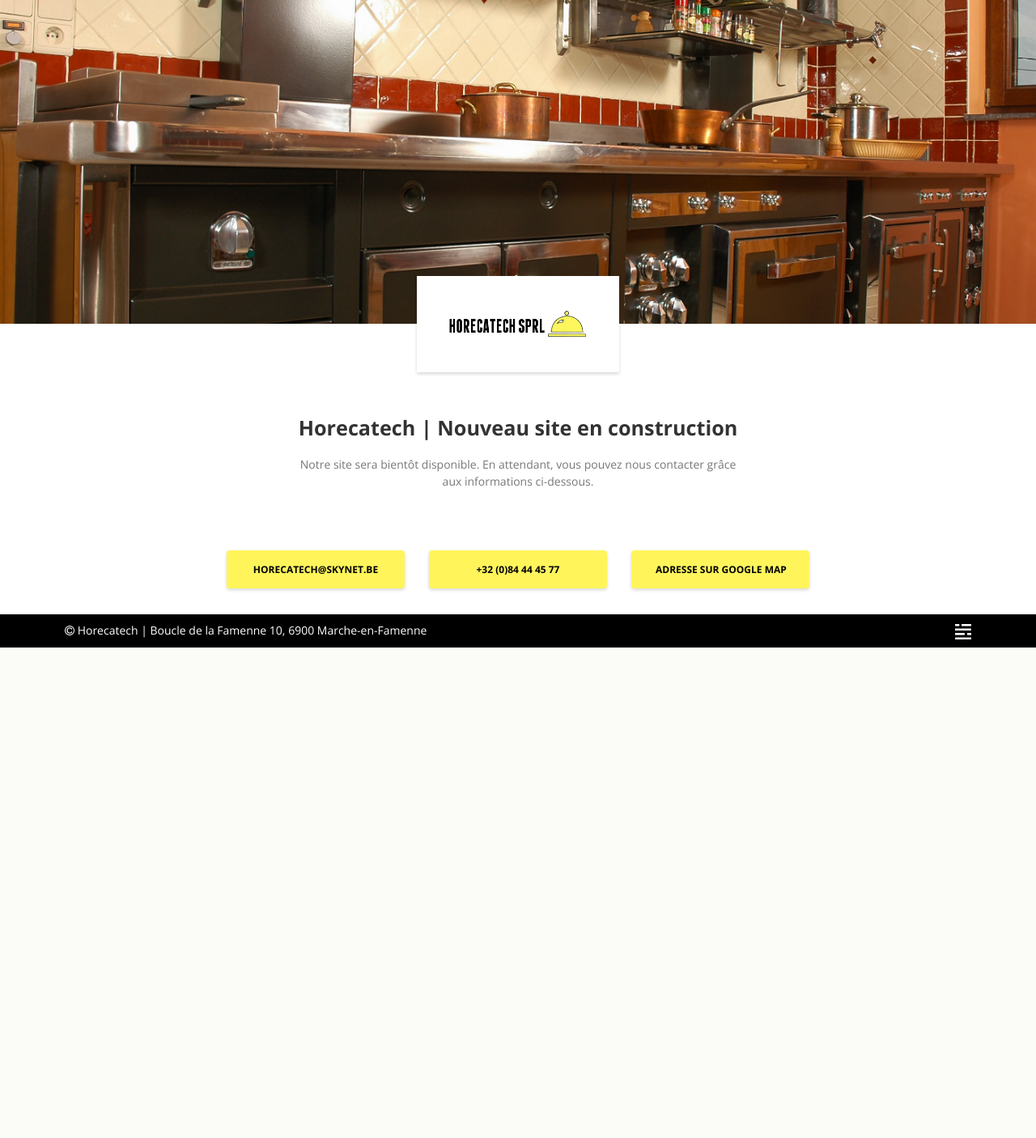
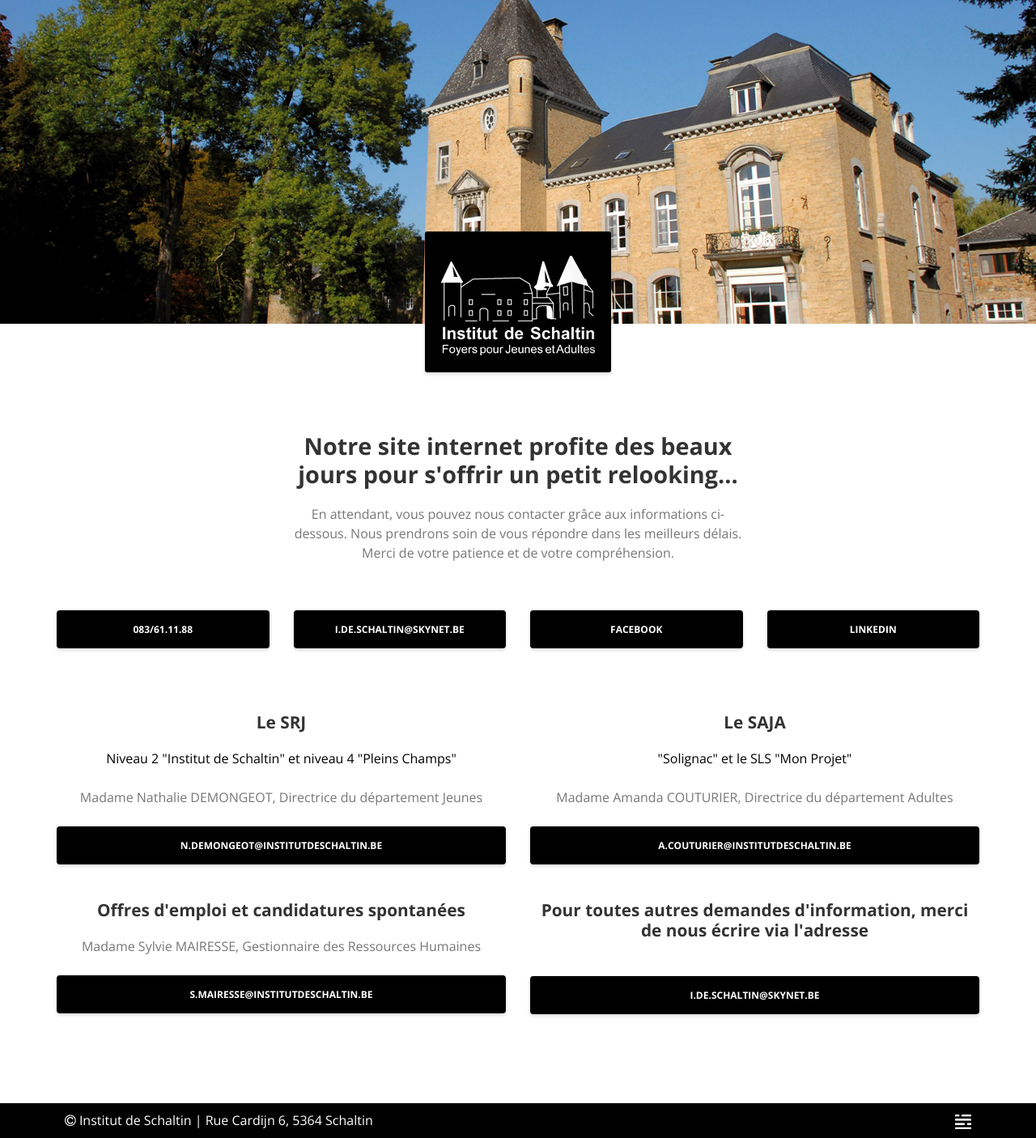
Before and after one commit to Webdigitales/institutdeschaltin, a PHP site: page / in a window 1280 px wide. Shown: the whole page at 81% size. Before the commit the page ends 800 px from the top, so only its background shows below. Run offline with PHP 8.4, Linux system fonts and the light colour scheme.

Commit message:
First commit

```diff
--- a/index.html
+++ b/index.html
@@ -1,49 +1,40 @@
 <!DOCTYPE html>
 <html lang="fr">
-
 <head>
-  <title>Horecatech | Bientôt disponible</title>
+  <title>Institut de Schaltin | Bientôt disponible</title>
   <meta name="Content-Type" content="UTF-8">
   <meta name="Content-Language" content="fr">
-  <meta name="Description" content="ente et service après-vente de cuisines industrielles.">
+  <meta name="Description" content="Institut de Schaltin">
   <meta name="Revisit-After" content="15 days">
   <meta name="Robots" content="all">
   <meta name="Rating" content="general">
   <meta name="Distribution" content="global">
-  <meta name="Geography" content="Avenue de Criel 11a 5370 Havelange">
+  <meta name="Geography" content="Rue Cardijn 6, 5364 Schaltin">
   <meta charset="utf-8">
-
   <link href="https://fonts.googleapis.com/css?family=Open+Sans:400,700" rel="stylesheet">
-
   <!--font-awesome-->
   <link rel="stylesheet" href="css/font-awesome/css/font-awesome.min.css">
-
   <!--Bootstrap css-->
   <link rel="stylesheet" href="css/style.css">
-
   <!--Viewport-->
   <meta name="viewport" content="width=device-width, initial-scale=1">
-
 </head>
-
 <body>
 <section class="page-wrapper">
   <header class="header">
     <section class="logo">
       <div class="img-logo">
-          <img src="img/logo.png" alt="Horecatech">
+        <img src="img/logo.png" alt="Institut de Schaltin">
       </div>
     </section>
   </header>
-
   <main class="main">
     <div class="container">
       <div class="row">
         <div class="col-sm-10 col-sm-offset-1 col-md-6 col-md-offset-3">
-            <h1>Horecatech | Nouveau site en construction</h1>
-
+          <h1>Notre site internet profite des beaux jours pour s'offrir un petit relooking...</h1>
           <p>
-              Notre site sera bientôt disponible. En attendant, vous pouvez nous contacter grâce aux informations ci-dessous.
+            En attendant, vous pouvez nous contacter grâce aux informations ci-dessous.  Nous prendrons soin de vous répondre dans les meilleurs délais. Merci de votre patience et de votre compréhension.
           </p>
         </div>
       </div>
@@ -51,30 +42,60 @@
     <div class="container">
       <div class="link">
         <div class="row">
-            <div class="col-md-8 col-md-offset-2">
-              <div class="col-sm-4">
-                <a href="mailto:horecatech@skynet.be" class="btn btn-primary">horecatech@skynet.be</a>
+          <div class="col-sm-6 col-md-3">
+            <a href="tel:+3283611188" class="btn btn-primary">083/61.11.88</a>
           </div>
-              <div class="col-sm-4">
-                <a href="tel:+3284444577" itemprop="telephone" class="btn btn-primary">+32 (0)84 44 45 77</a>
+          <div class="col-sm-6 col-md-3">
+            <a href="mailto:i.de.schaltin@skynet.be" class="btn btn-primary">i.de.schaltin@skynet.be</a>
           </div>
-              <div class="col-sm-4">
-                <a href="https://www.google.be/maps?q=Boucle+de+la+Famenne+10+6900+Marche-en-Famenne&rlz=1C5CHFA_enBE704BE705&um=1&ie=UTF-8&sa=X&ved=0ahUKEwimxOTQ9PveAhXLJ1AKHa0ICpoQ_AUIDigB" target="_blank" class="btn btn-primary">Adresse sur google map</a>
+          <div class="col-sm-6 col-md-3">
+            <a href="https://www.facebook.com/institut.de.Schaltin" target="_blank" class="btn btn-primary">Facebook</a>
           </div>
+          <div class="col-sm-6 col-md-3">
+            <a href="https://www.linkedin.com/company/asblfoyerspourjeunesetadultes/" target="_blank" class="btn btn-primary">LinkedIn</a>
+          </div>
+        </div>
+      </div>
+    </div>
+    <div class="container">
+      <div class="link">
+        <div class="row">
+          <div class="col-sm-6">
+            <h2>Le SRJ</h2>
+            <p><strong>Niveau 2 "Institut de Schaltin" et niveau 4 "Pleins Champs"</strong></p>
+            <p>Madame Nathalie DEMONGEOT, Directrice du département Jeunes</p>
+            <a href="mailto:n.demongeot@institutdeschaltin.be" class="btn btn-primary">n.demongeot@institutdeschaltin.be</a>
+          </div>
+          <div class="col-sm-6">
+            <h2>Le SAJA</h2>
+            <p><strong>"Solignac" et le SLS "Mon Projet"</strong></p>
+            <p>Madame Amanda COUTURIER, Directrice du département Adultes</p>
+            <a href="mailto:a.couturier@institutdeschaltin.be" class="btn btn-primary">a.couturier@institutdeschaltin.be</a>
+          </div>
+        </div>
+        <div class="row">
+          <div class="col-sm-6">
+            <h2>Offres d'emploi et candidatures spontanées</h2>
+            <p>Madame Sylvie MAIRESSE, Gestionnaire des Ressources Humaines</p>
+            <a href="mailto:s.mairesse@institutdeschaltin.be"
+               class="btn btn-primary">s.mairesse@institutdeschaltin.be</a>
+          </div>
+          <div class="col-sm-6">
+            <h2>Pour toutes autres demandes d'information, merci de nous écrire via l'adresse</h2>
+            <a href="mailto:i.de.schaltin@skynet.be" class="btn btn-primary">i.de.schaltin@skynet.be</a>
           </div>
         </div>
       </div>
     </div>
   </main>
-
   <footer class="footer">
     <div class="container">
       <div class="row">
         <div class="col-xs-6 col-sm-10">
           <div class="copyright">
             <i class="fa fa-copyright" aria-hidden="true"> </i>
-              <span>Horecatech | </span>
-              <span>Boucle de la Famenne 10, 6900 Marche-en-Famenne </span>
+            <span>Institut de Schaltin | </span>
+            <span>Rue Cardijn 6, 5364 Schaltin</span>
           </div>
         </div>
         <div class="col-xs-6 col-sm-2">
@@ -88,10 +109,8 @@
     </div>
   </footer>
 </section>
-
 <script src="https://ajax.googleapis.com/ajax/libs/jquery/1.12.4/jquery.min.js"></script>
 <script src="javascript/bootstrap-sprockets.js"></script>
 <script src="javascript/bootstrap.js"></script>
 </body>
-
 </html>
--- a/scss/_variables.scss
+++ b/scss/_variables.scss
@@ -9,7 +9,7 @@ $gray:                   lighten($gray-base, 33.5%); // #555
 $gray-light:             lighten($gray-base, 46.7%); // #777
 $gray-lighter:           lighten($gray-base, 93.5%); // #eee
 
-$brand-primary:         #FFF55B; // #337a
+$brand-primary:         #000; // #337a
 $brand-success:         #5cb85c;
 $brand-info:            #5bc0de;
 $brand-warning:         #f0ad4e;
@@ -32,10 +32,10 @@ $nav-link-hover-bg: transparent;
 
 
 //** Colors btn-primary
-$btn-primary-color : #000;
+$btn-primary-color : #fff;
 $btn-primary-bg : $brand-primary;
 $btn-color-hover: #fff;
-$btn-bg-hover: #000;
+$btn-bg-hover: #87d5e4;
 
 //** Footer BG
 $footer-bg: #000;
--- a/scss/style.scss
+++ b/scss/style.scss
@@ -3,6 +3,7 @@
 
 body {
     font-family: 'Open Sans', Helvetica sans-serif;
+    font-size: 100%;
 
     .header {
         height: 400px;
@@ -21,13 +22,14 @@ body {
 
             .img-logo {
                 max-width: 250px;
-                background-color: #fff;
+                background-color: #000;
                 padding: 20px;
                 display: flex;
                 justify-content: center;
                 align-items: center;
                 margin-bottom: $negative-margin;
                 box-shadow: 0 2px 4px rgba(0,0,0, .16);
+                border-radius: 3px;
 
                 img {
                     width: 100%;
@@ -37,6 +39,7 @@ body {
         }
     }
 
+
     .btn-primary {
         transition: all .2s;
         border: 0;
@@ -44,6 +47,7 @@ body {
         font-weight: 700;
         font-size: 12px;
         box-shadow: 0 2px 4px rgba(0,0,0, .16);
+        margin-top: 24px;
 
         &:hover {
             color: $btn-color-hover;
@@ -53,21 +57,31 @@ body {
 
     .main {
         padding-top: 110px;
+        padding-bottom: 80px;
 
-        h1 {
+        h1, h2, h3 {
             text-align: center;
             font-size: 1.8em;
             padding-bottom: 20px;
             margin: 0 auto;
             font-weight: 700;
             line-height: 1.2;
+            margin-top: 24px;
+        }
+
+        h2 {
+            font-size: 1.3em;
         }
         p{
             color: $gray-light;
             text-align: center;
             font-weight: 400 !important;
             line-height: 1.5;
-            margin-bottom: 40px;
+            font-size: 1em;
+
+            & + p {
+                margin-top: 24px;
+            }
 
             strong{
                 color: black;
```
Also changed, not shown: css/style.css, img/bg-header.jpg, img/logo.png, package-lock.json. Lines whose indentation alone changed are shown as unchanged.
